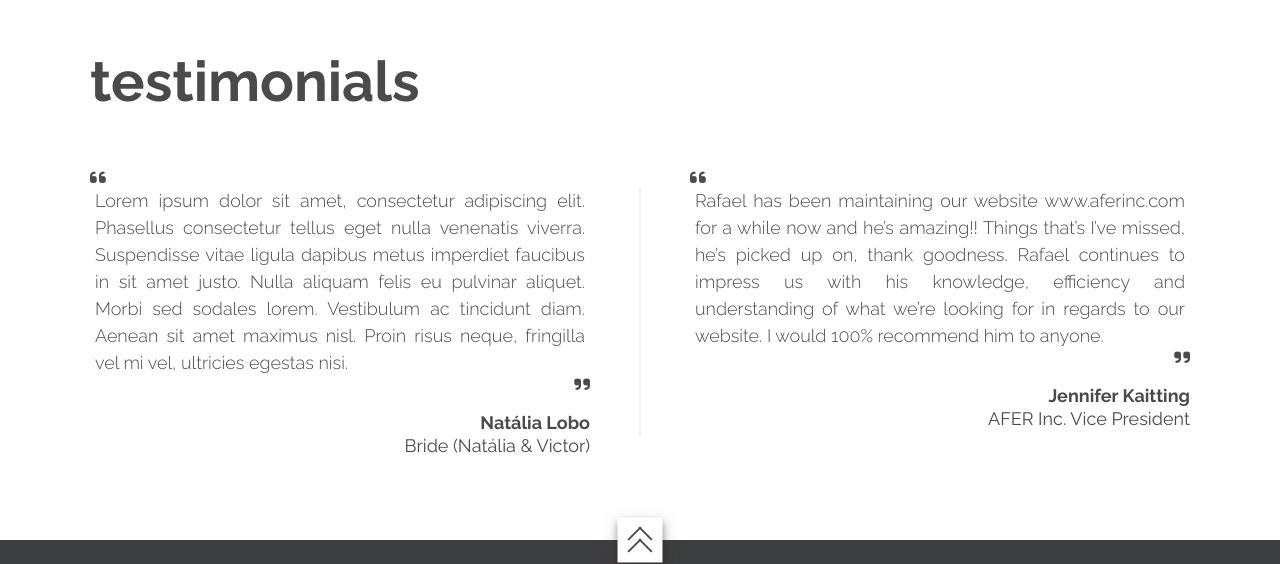
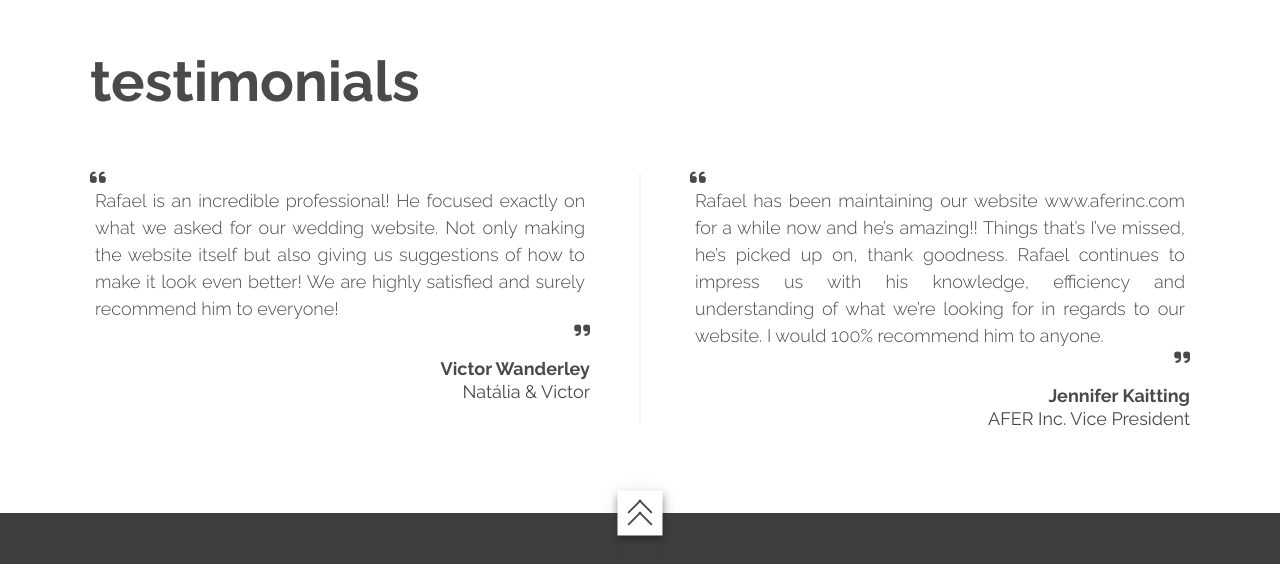
Before and after one commit to RAFBarbosa/portfolio, a website: page src/index.html in a window 1280 px wide. Shown: the part 1804-2368 px from the top of the page. Drawn offline with nearby package versions, Linux system fonts and the light colour scheme; some packages are replaced by stand-ins of ours; files that its build step writes are made by us from their sources; a script that the page names is missing; files whose address does not match are found by name.

Commit message:
Update index.html

```diff
--- a/src/index.html
+++ b/src/index.html
@@ -82,10 +82,10 @@
       <div class="testimonials__wrapper" data-aos="fade-up" data-aos-delay="500" data-aos-once="true">
         <div class="testimonial">
           <i class="fas fa-quote-left"></i>
-          <p>Lorem ipsum dolor sit amet, consectetur adipiscing elit. Phasellus consectetur tellus eget nulla venenatis viverra. Suspendisse vitae ligula dapibus metus imperdiet faucibus in sit amet justo. Nulla aliquam felis eu pulvinar aliquet. Morbi sed sodales lorem. Vestibulum ac tincidunt diam. Aenean sit amet maximus nisl. Proin risus neque, fringilla vel mi vel, ultricies egestas nisi.</p>
+          <p>Rafael is an incredible professional! He focused exactly on what we asked for our wedding website. Not only making the website itself but also giving us suggestions of how to make it look even better! We are highly satisfied and surely recommend him to everyone!</p>
           <i class="fas fa-quote-right"></i>
-          <h3>Natália Lobo</h3>
-          <h4>Bride (Natália & Victor)</h4>
+          <h3>Victor Wanderley</h3>
+          <h4>Natália & Victor</h4>
         </div>
         <hr class="divider"></hr>
         <div class="testimonial">
```
